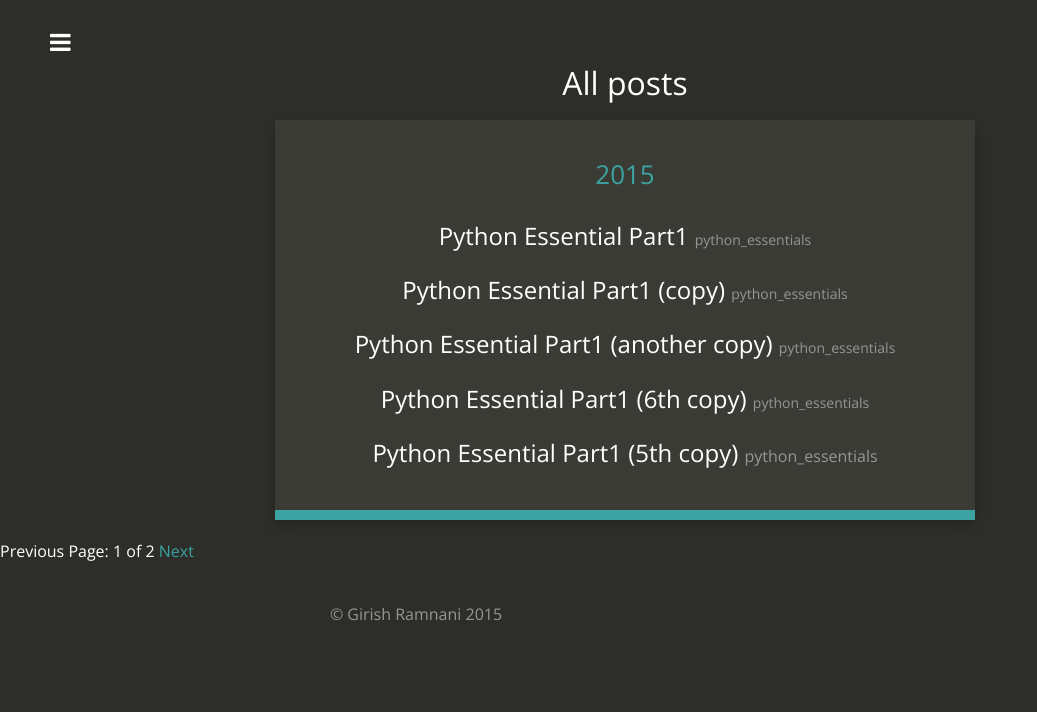
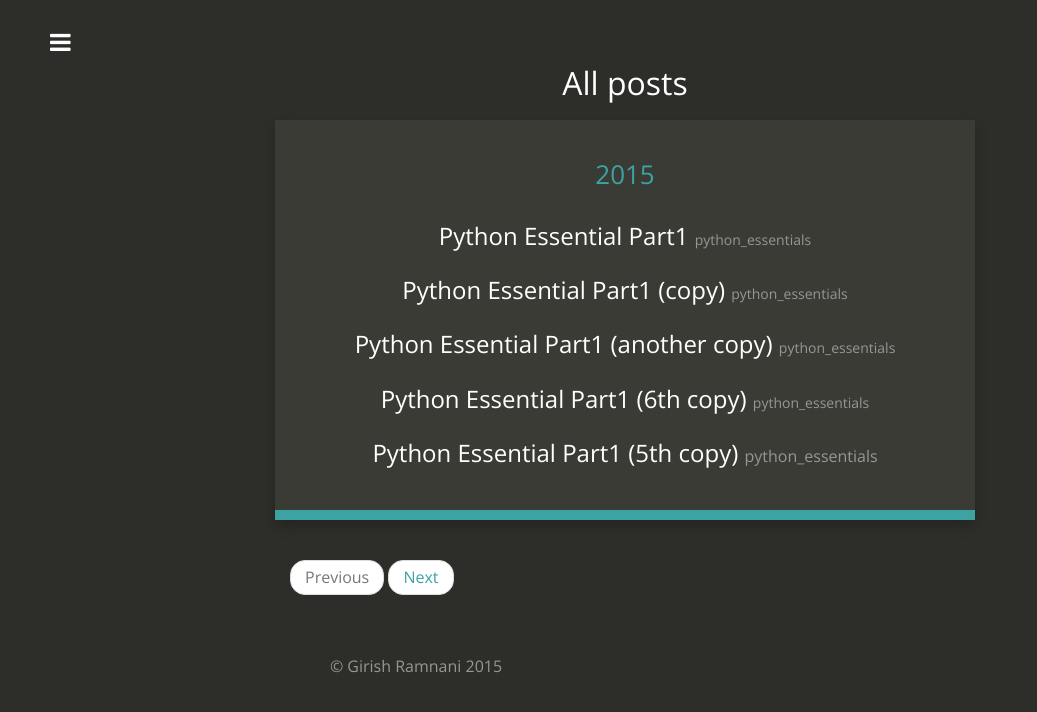
Before and after one commit to jedie/girishramnani.github.io, a Jekyll site: the page built from posts/index.html, in a window 1280 px wide. Shown: the top 712 px of the page, without its empty margins (0-1037 px from the left). Built offline with Jekyll 4.4.1, drawn with Linux system fonts in a browser that asks for light colours; nearby versions of some CDN libraries; Markdown is read by kramdown in place of the engine named in the settings; the list of posts is cut into pages by our own code.

Commit message:
added index.html

```diff
--- a/posts/index.html
+++ b/posts/index.html
@@ -37,18 +37,24 @@ layout: default
 
     {% endfor %}
     </div>
+<div class="pagination">
+<ul class="pager">
+  {% if paginator.previous_page %}
+    <li><a  class="animate-link pager-link" href="{{ paginator.previous_page_path }}" class="previous">Previous</a></li>
+  {% else %}
+    <li class="disabled" ><a  class="pager-link disabled" href="#" class="previous">Previous</a></li>
+  {% endif %}
+<!--
+  <span class="page_number ">Page: {{ paginator.page }} of {{ paginator.total_pages }}</span>
+  {% if paginator.next_page %}
+-->
+    <li ><a class="animate-link pager-link" href="{{ paginator.next_page_path }}" class="next">Next</a></li>
+  {% else %}
+    <li class="disabled" ><a class="pager-link" href="#" class="next" >Next</a></li>
+
+  {% endif %}
+        </ul>
+</div>
+
 
   </div>
-<div class="pagination">
-  {% if paginator.previous_page %}
-    <a  class="animate-link" href="{{ paginator.previous_page_path }}" class="previous">Previous</a>
-  {% else %}
-    <span class="previous">Previous</span>
-  {% endif %}
-  <span class="page_number ">Page: {{ paginator.page }} of {{ paginator.total_pages }}</span>
-  {% if paginator.next_page %}
-    <a class="animate-link" href="{{ paginator.next_page_path }}" class="next">Next</a>
-  {% else %}
-    <span class="next ">Next</span>
-  {% endif %}
-</div>
```
